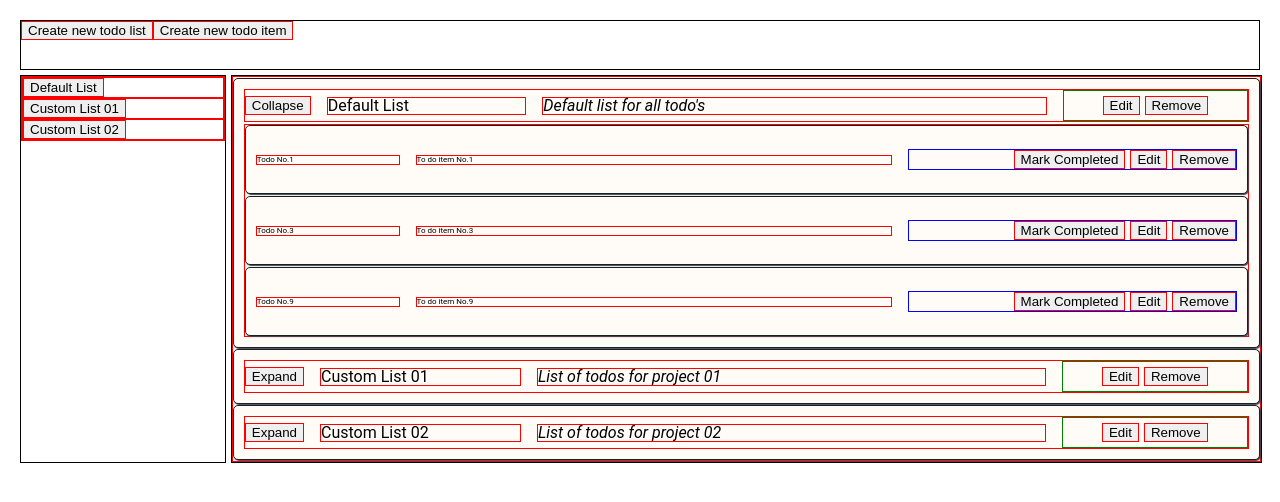
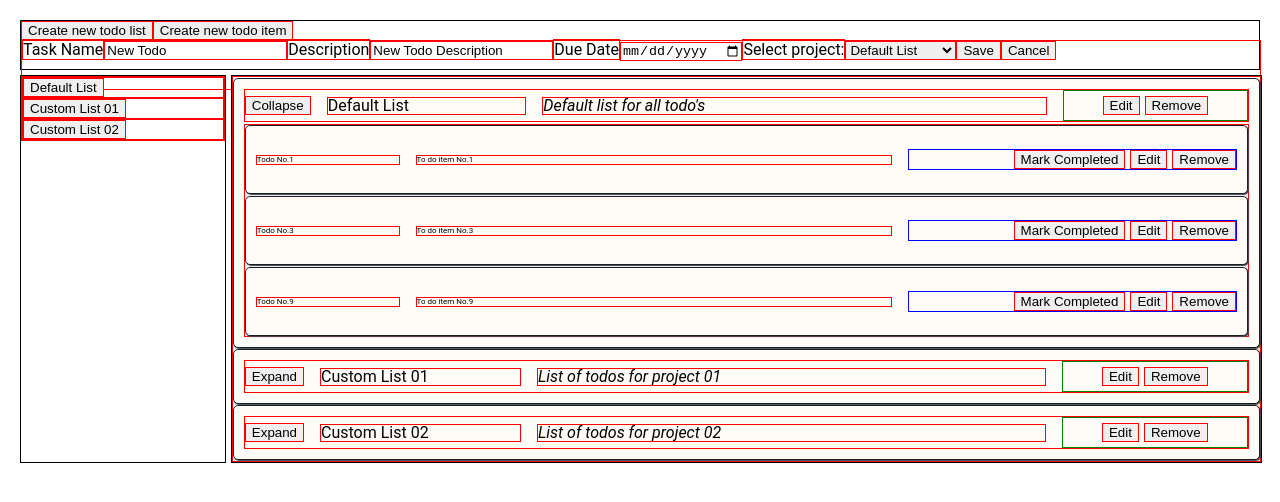
Before and after one commit to ignasc/todo-app, a website built with webpack: page src/template.html in a window 1280 px wide. Both pictures are taken after a click on the button "Create new todo item". Built offline with nearby package versions, Linux system fonts and the light colour scheme.

Commit message:
Add navbar todo item new form and remove extra tabbings in code.

```diff
--- a/src/UI.js
+++ b/src/UI.js
@@ -1,4 +1,4 @@
-import { projectDelete, projectRetrieve, projectUpdate, todoRetrieve, todoDelete, todoUpdate, projectCreateNew } from "./dbActions";
+import { projectDelete, projectRetrieve, projectUpdate, todoRetrieve, todoDelete, todoUpdate, projectCreateNew, todoCreateNew } from "./dbActions";
 
 const btnGeneric = document.createElement("button");
 
@@ -15,10 +15,14 @@ function showNavBar(){
 
     const btn_NewTodo = document.createElement("button");
     btn_NewTodo.textContent = "Create new todo item";
+    btn_NewTodo.addEventListener("click", ()=>{
+        document.querySelector("#form-new-todo").style.display = "block";
+    });
 
     divNavbar.appendChild(btn_NewProject);
     divNavbar.appendChild(btn_NewTodo);
     divNavbar.appendChild(returnNewProjectForm());
+    divNavbar.appendChild(returnNewTodoForm());
 };
 
 function showSideBar(){
@@ -364,9 +368,10 @@ function returnTodoEditFormHtml(object){
 };
 
 function returnNewProjectForm(){
+    const newProjectFormId = "form-new-project";
     const formCard = document.createElement("form")
     formCard.setAttribute("class", "project-form");
-        formCard.setAttribute("id", "form-new-project");
+    formCard.setAttribute("id", newProjectFormId);
     formCard.style.display = "none";
 
     const genericInput = document.createElement("input");
@@ -408,8 +413,9 @@ function returnNewProjectForm(){
 
     const btn_cancel = document.createElement("button");
     btn_cancel.textContent = "Cancel";
-        btn_cancel.addEventListener("click", ()=>{
-            updateUI();
+    btn_cancel.addEventListener("click", (e)=>{
+        e.preventDefault();
+        document.querySelector("#" + newProjectFormId).style.display = "none";
     });
 
     //add all elements to form
@@ -422,6 +428,98 @@ function returnNewProjectForm(){
 
     return formCard;
 };
+function returnNewTodoForm(){
+    const newTodoFormId = "form-new-todo";
+    const formCard = document.createElement("form")
+    formCard.setAttribute("class", "todo-form");
+    formCard.setAttribute("id", newTodoFormId);
+    formCard.style.display = "none";
+
+    const genericInput = document.createElement("input");
+    genericInput.setAttribute("type", "text");
+    const genericLabel = document.createElement("label");
+
+    //title, description, date inputs
+    const inputTitle = genericInput.cloneNode()
+    inputTitle.setAttribute("id", "iname");
+    inputTitle.setAttribute("name", "title");
+    inputTitle.setAttribute("value", "New Todo");
+    const labelTitle = genericLabel.cloneNode();
+    labelTitle.setAttribute("for", "iname");
+    labelTitle.textContent = "Task Name";
+
+    const inputDescription = genericInput.cloneNode();
+    inputDescription.setAttribute("id", "idescription");
+    inputDescription.setAttribute("name", "description");
+    inputDescription.setAttribute("value", "New Todo Description");
+    const labelDescription = genericLabel.cloneNode();
+    labelDescription.setAttribute("for", "idescription");
+    labelDescription.textContent = "Description";
+
+    const inputDueDate = genericInput.cloneNode();
+    inputDueDate.setAttribute("id", "iduedate");
+    inputDueDate.setAttribute("name", "dueDate");
+    inputDueDate.setAttribute("type", "date");
+    const labelDueDate = genericLabel.cloneNode();
+    labelDueDate.setAttribute("for", "idescription");
+    labelDueDate.textContent = "Due Date";
+
+    const inputAssignToProject = document.createElement("select");
+    inputAssignToProject.setAttribute("name", "projectId");
+    inputAssignToProject.setAttribute("id", "project-id-list");
+    const labelAssignToProject = genericLabel.cloneNode();
+    labelAssignToProject.setAttribute("for", "project-id-list");
+    labelAssignToProject.textContent = "Select project:"
+    const allProjects = projectRetrieve("getAll");
+    for (let index = 0; index < allProjects.length; index++) {
+        const element = allProjects[index];
+        const newListOption = document.createElement("option");
+        newListOption.setAttribute("value", element.id);
+        newListOption.textContent = element.title;
+        if(index == 0){
+            newListOption.defaultSelected = true;
+        };
+        inputAssignToProject.appendChild(newListOption);
+    }
+
+    const btn_submit = genericInput.cloneNode();
+    btn_submit.setAttribute("type", "submit");
+    btn_submit.setAttribute("value", "Save");
+    btn_submit.setAttribute("id", "form-new-todo-submit-btn");
+
+    btn_submit.addEventListener("click", (e)=>{
+        e.preventDefault()
+        const newFormData = new FormData(formCard);
+        const newTodoItem = {};
+        for(const [key, value] of newFormData){
+            newTodoItem[key] = value;
+        };
+        console.log(newTodoItem);
+        todoCreateNew(newTodoItem.projectId, newTodoItem.title, newTodoItem.description, newTodoItem.dueDate, newTodoItem.priority = 0, newTodoItem.completed = false);
+        updateUI();
+    });
+
+    const btn_cancel = document.createElement("button");
+    btn_cancel.textContent = "Cancel";
+    btn_cancel.addEventListener("click", (e)=>{
+        e.preventDefault();
+        document.querySelector("#" + newTodoFormId).style.display = "none";
+    });
+
+    //add all elements to form
+    formCard.appendChild(labelTitle);
+    formCard.appendChild(inputTitle);
+    formCard.appendChild(labelDescription);
+    formCard.appendChild(inputDescription);
+    formCard.appendChild(labelDueDate);
+    formCard.appendChild(inputDueDate);
+    formCard.appendChild(labelAssignToProject);
+    formCard.appendChild(inputAssignToProject);
+    formCard.appendChild(btn_submit);
+    formCard.appendChild(btn_cancel);
+
+    return formCard;
+};
 
 function updateUI(){
     showNavBar();
--- a/src/dbActions.js
+++ b/src/dbActions.js
@@ -1,10 +1,12 @@
 import todoDB from "./dbTodoItems";
 import projectDB from "./dbProjects"
 import projectList from "./itemProject";
+import itemTodo from "./itemTodo";
 
 //main CRUD operations for todo item db
-function todoCreateNew(newItem){
-    todoDB.push(newItem);
+function todoCreateNew(projectId, title, description, dueDate, priority, completed){
+    const newTodoItem = new itemTodo(projectId,title, description, dueDate, priority = 0, completed = false);
+    todoDB.push(newTodoItem);
 };
 
 function todoRetrieve(id, getAll = false){
--- a/src/styles.css
+++ b/src/styles.css
@@ -9,7 +9,7 @@ body{
     font-family: "Roboto", sans-serif;
     display: grid;
     grid-template-columns: 1fr 5fr;
-    grid-template-rows: 50px 1fr;
+    grid-template-rows: minmax(50px, max-content) 1fr;
     gap: 5px;
 
     margin: 10px;
```
Lines whose indentation alone changed are shown as unchanged.
